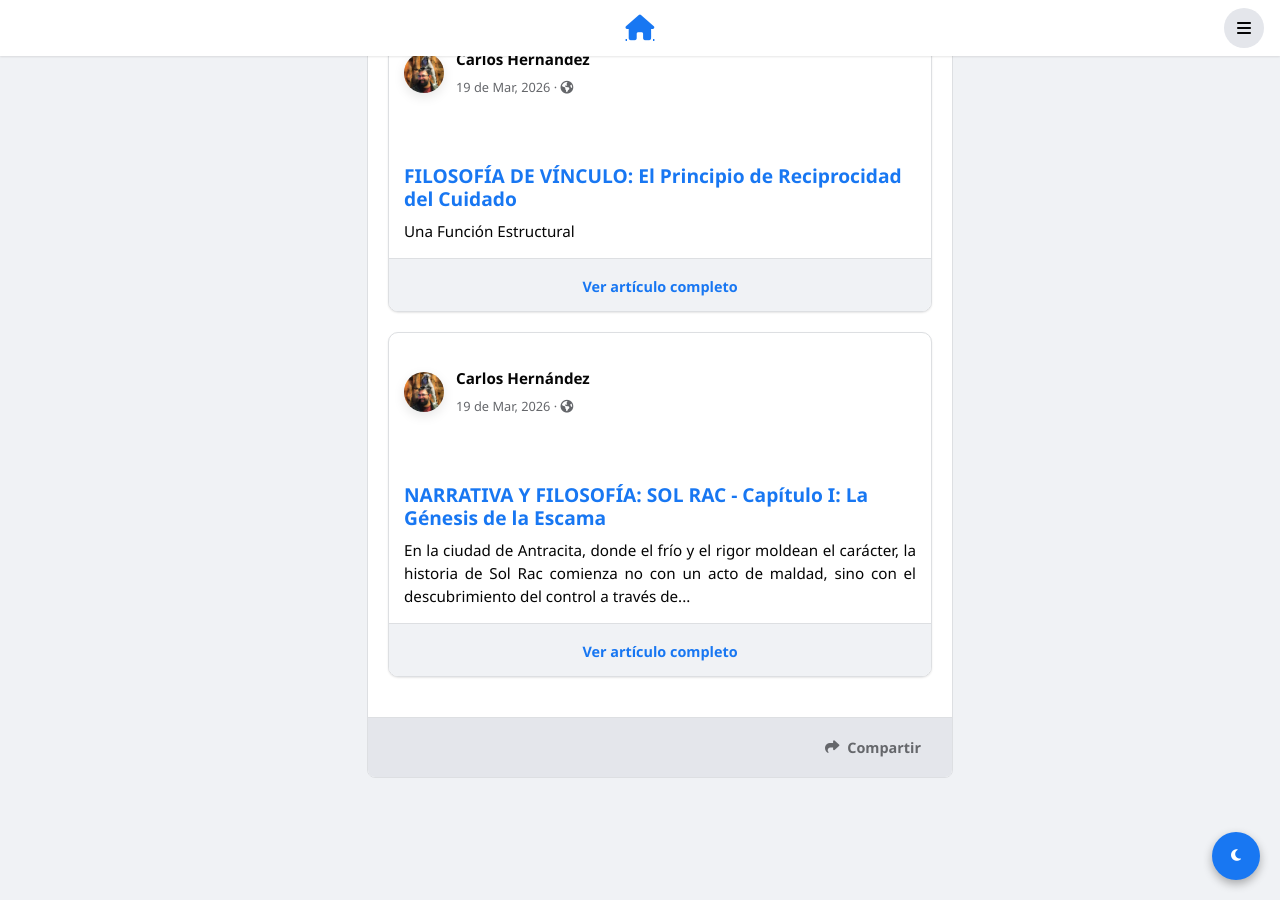
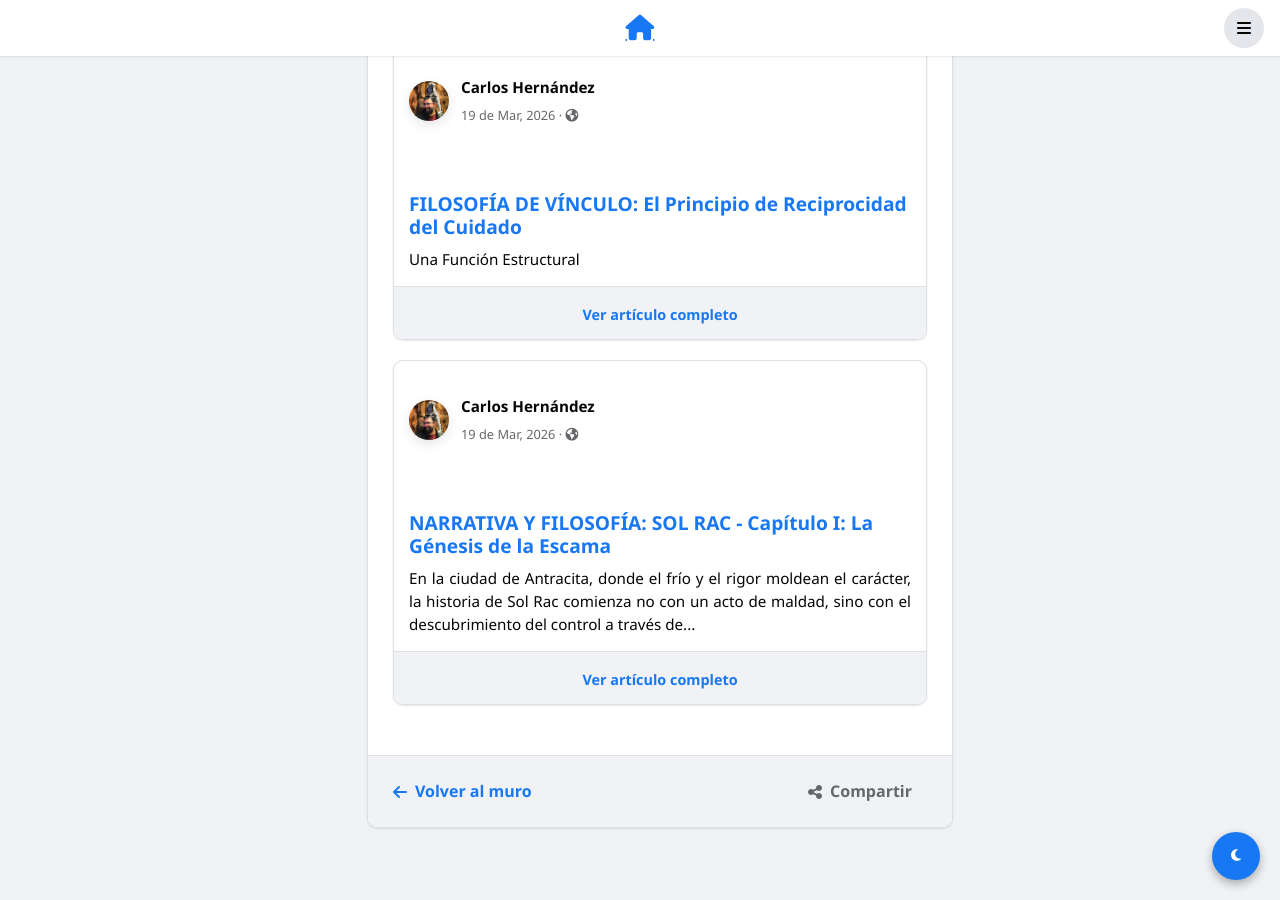
Before and after one commit to cafrhein/muro, a Jekyll site: the page built from _layouts/post.html, in a window 1280 px wide and 900 px high, scrolled down 1688 px. Built offline with Jekyll 4.4.1, drawn with Linux system fonts in a browser that asks for light colours.

Commit message:
Update post.html

```diff
--- a/_layouts/post.html
+++ b/_layouts/post.html
@@ -1,29 +1,44 @@
 ---
 layout: default
 ---
+<article class="fb-card" style="padding: 0; overflow: hidden; border: 1px solid var(--fb-border);">
 
-<article class="fb-card post-view" style="background: var(--fb-white); border-radius: 8px; margin-bottom: 20px; box-shadow: 0 1px 2px var(--card-shadow); padding: 0; overflow: hidden;">
-
-    <div style="padding: 15px; display: flex; gap: 10px; align-items: center;">
-        <img src="{{ '/perfil.png.jpg' | relative_url }}" alt="Carlos Hernández" style="width: 40px; height: 40px; border-radius: 50%; object-fit: cover;">
+    <div style="padding: 20px; display: flex; align-items: center; gap: 15px; border-bottom: 1px solid var(--fb-border);">
+        <img src="{{ '/perfil.png.jpg' | relative_url }}" style="width: 45px; height: 45px; border-radius: 50%; object-fit: cover;">
         <div>
-            <strong style="color: var(--fb-text); font-size: 0.95rem; display: block;">Carlos Hernández</strong>
-            <span style="font-size: 0.8rem; color: var(--fb-text-sec);">{{ page.date | date: "%e de %b, %Y" }} · <i class="fas fa-globe-americas"></i></span>
+            <strong style="display: block; color: var(--fb-text); font-size: 1.1rem;">Carlos Hernández</strong>
+            <span style="font-size: 0.85rem; color: var(--fb-text-sec);">
+                {{ page.date | date: "%e de %b, %Y" }} · <i class="fas fa-globe-americas"></i>
+            </span>
         </div>
     </div>
 
-    <div class="post-content" style="padding: 0 20px 20px 20px;">
-        <h1 style="color: var(--fb-text); font-size: 1.8rem; font-weight: 800; margin-bottom: 25px; line-height: 1.2;">{{ page.title }}</h1>
+    <div style="padding: 25px 25px 10px 25px;">
+        {% if page.category %}
+        <span style="background: var(--fb-blue); color: white; padding: 4px 12px; border-radius: 20px; font-size: 0.75rem; font-weight: 700; text-transform: uppercase; margin-bottom: 15px; display: inline-block;">
+            {{ page.category }}
+        </span>
+        {% endif %}
+        <h1 style="font-size: 2.2rem; color: var(--fb-text); line-height: 1.2; font-weight: 800; margin-bottom: 10px;">
+            {{ page.title }}
+        </h1>
+    </div>
 
-        <div style="color: var(--fb-text);">
-            {{ content }}
+    <div class="post-content" style="padding: 0 25px 30px 25px;">
+        {{ content }}
+    </div>
+
+    <div style="border-top: 1px solid var(--fb-border); padding: 15px 25px; background: var(--fb-bg); display: flex; justify-content: space-between; align-items: center;">
+        <a href="{{ '/' | relative_url }}" style="color: var(--fb-blue); text-decoration: none; font-weight: 700; display: flex; align-items: center; gap: 8px;">
+            <i class="fas fa-arrow-left"></i> Volver al muro
+        </a>
+
+        <div onclick="if(navigator.share){ navigator.share({title: '{{ page.title | escape }}', url: window.location.href}); }"
+             style="color: var(--fb-text-sec); font-weight: 600; cursor: pointer; display: flex; align-items: center; gap: 8px; padding: 8px 15px; border-radius: 6px;"
+             onmouseover="this.style.background='var(--fb-hover)'" onmouseout="this.style.background='transparent'">
+            <i class="fas fa-share-alt"></i> Compartir
         </div>
     </div>
+</article>
 
-    <div style="border-top: 1px solid var(--fb-border); display: flex; justify-content: flex-end; padding: 10px 15px; background: var(--fb-hover);">
-        <div onclick="if(navigator.share){ navigator.share({title: '{{ page.title | escape }}', url: window.location.href}); } else { navigator.clipboard.writeText(window.location.href); alert('¡Enlace copiado!'); }" style="color: var(--fb-text-sec); font-weight: 600; font-size: 0.9rem; padding: 8px 16px; cursor: pointer; border-radius: 5px; display: flex; align-items: center; gap: 8px;">
-            <i class="fas fa-share"></i> Compartir
-        </div>
-    </div>
-
-</article>
+<div style="height: 40px;"></div>
```
